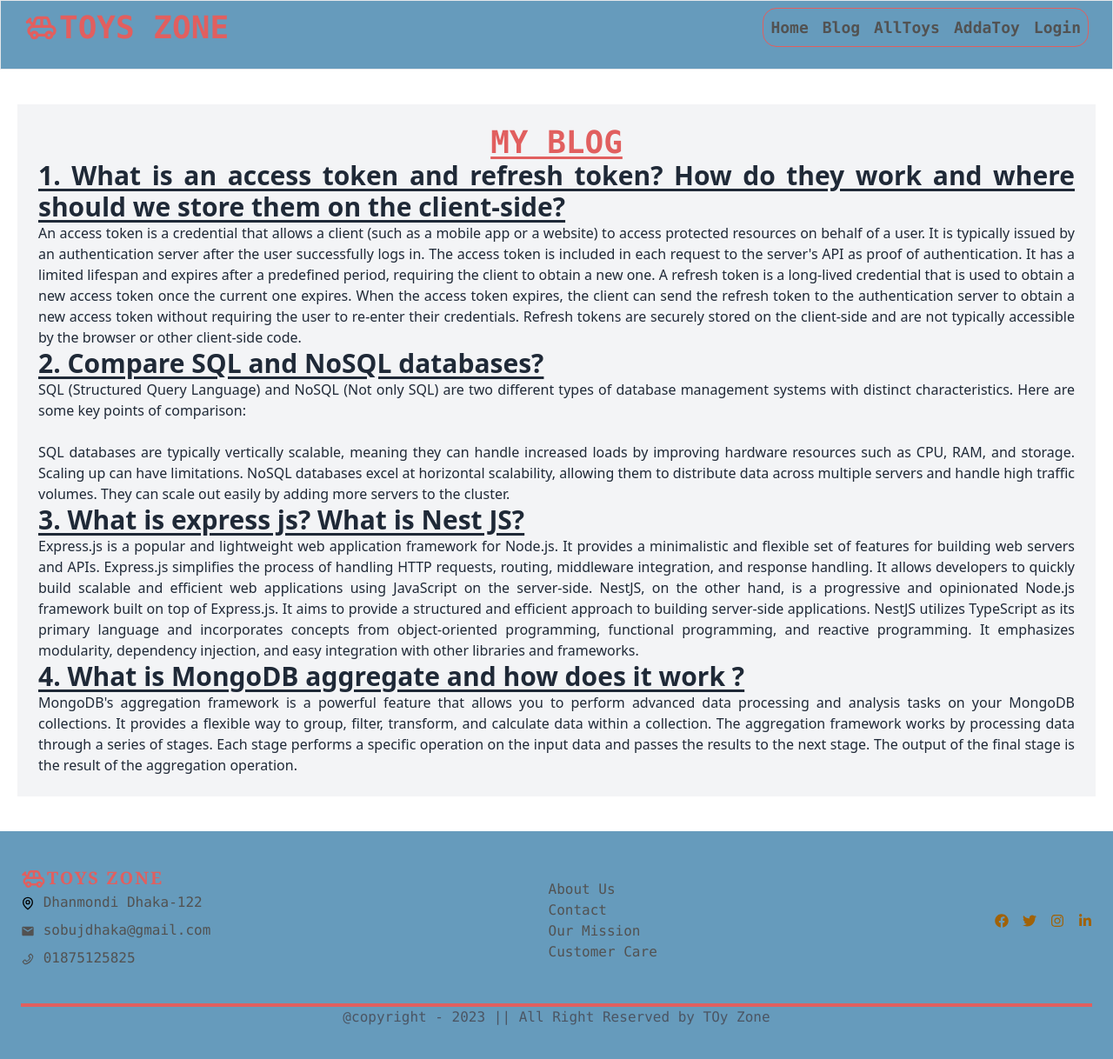
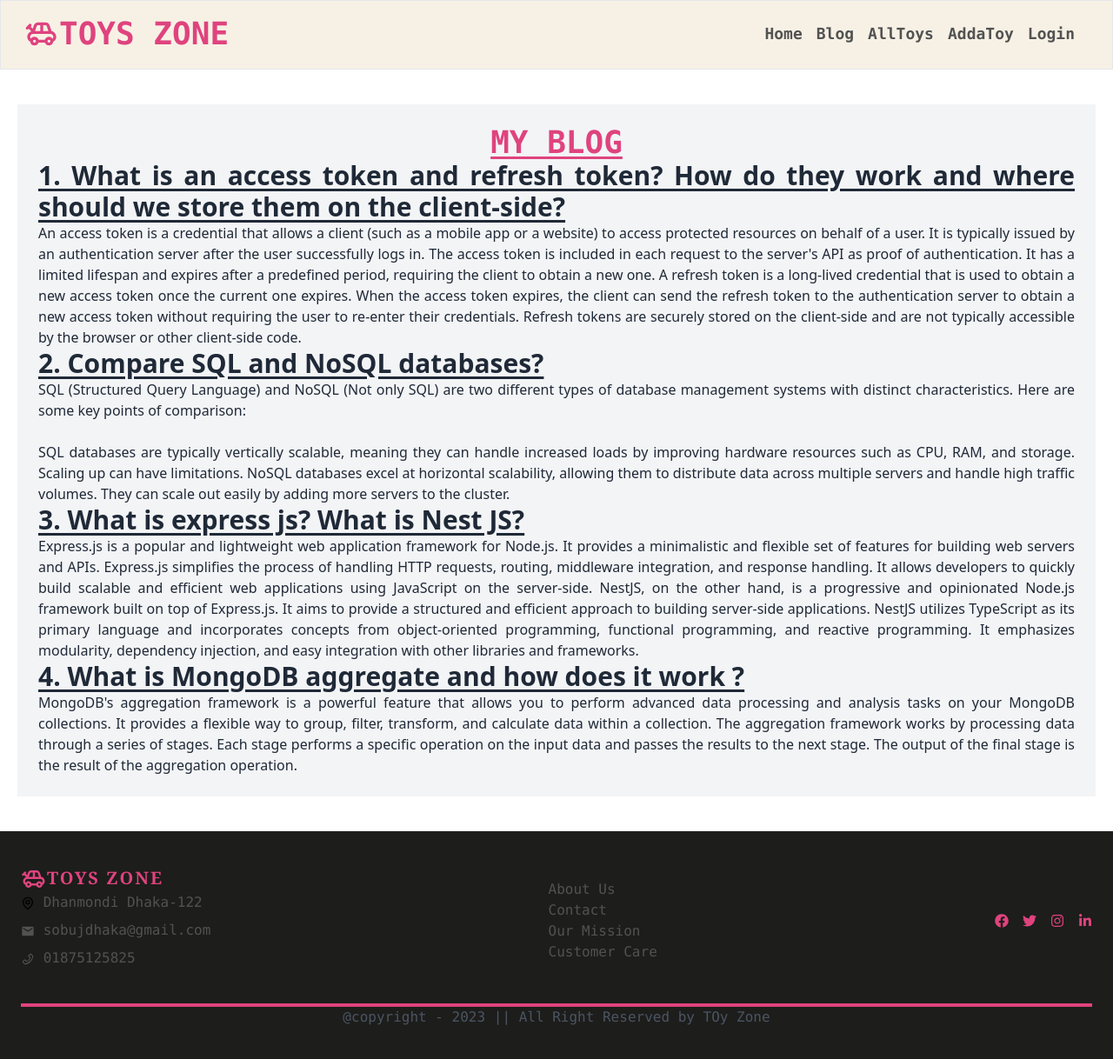
Before and after one commit to saifulaija/toys-zone-client, a React (Vite) app: page /blog in a window 1280 px wide. Shown: the top 1218 px of the page at 87% size. Built offline with nearby package versions, Linux system fonts and the light colour scheme; no server answers.

Commit message:
Design changed

```diff
--- a/src/components/About/About.jsx
+++ b/src/components/About/About.jsx
@@ -42,7 +42,7 @@ const About = () => {
               questions or need assistance with a particular subject, feel free
               to ask!
             </p>
-            <button className="primary-button bg-[#5A4C42] text-white">
+            <button className="primary-button bg-[#DF437E] text-white">
               Explore More{" "}
               <CiViewColumn className="inline-block"></CiViewColumn>{" "}
             </button>
--- a/src/components/AddToy/AddToy.jsx
+++ b/src/components/AddToy/AddToy.jsx
@@ -69,7 +69,7 @@ const AddToy = () => {
 
       <form
         onSubmit={handleSubmit(onSubmit)}
-        className=" flex md:w-1/2 flex-col  bg-[#669bbc] p-10 rounded-md space-y-4 mx-auto"
+        className=" flex md:w-1/2 flex-col  bg-[#1d1d1b] p-10 rounded-md space-y-4 mx-auto"
       >
         <input
           className="text-input outline-none border-2"
@@ -132,7 +132,7 @@ const AddToy = () => {
         />
 
         <input
-          className="submit-btn cursor-pointer bg-rose-500 px-4 tracking-widest uppercase font-bold text-white inline-block py-2 rounded-md"
+          className="submit-btn cursor-pointer bg-[#DF437E] px-4 tracking-widest uppercase font-bold text-white inline-block py-2 rounded-md"
           value="Post Job"
           type="submit"
         />
--- a/src/components/Footer/Footer.jsx
+++ b/src/components/Footer/Footer.jsx
@@ -12,13 +12,13 @@ import "./Footer.css";
 
 const Footer = () => {
   return (
-    <div className="w-ful bg-[#669bbc] p-6 font-mono md:p-6 h-[340px]">
+    <div className="w-ful bg-[#1d1d1b] p-6 font-mono md:p-6 h-[340px]">
       <footer className="my-container  mt-4">
         <div className=" text-neutral-600 font-mono  my_container space-y-2  md:flex items-center justify-between ">
           <div>
             <div className="flex">
-              <MdOutlineToys className="text-xl md:text-3xl text-[#e15f5f]"></MdOutlineToys>
-              <h1 className="text-xl md:3xl font-bold uppercase tracking-widest font-serif text-[#e15f5f]">
+              <MdOutlineToys className="text-xl md:text-3xl text-[#DF437E]"></MdOutlineToys>
+              <h1 className="text-xl md:3xl font-bold uppercase tracking-widest font-serif text-[#DF437E]">
                 toys zone
               </h1>
             </div>
@@ -45,7 +45,7 @@ const Footer = () => {
             <p>Our Mission</p>
             <p>Customer Care</p>
           </div>
-          <div className="flex text-yellow-700 gap-4">
+          <div className="flex text-[#DF437E] gap-4">
             <p>
               <FaFacebook></FaFacebook>
             </p>
@@ -61,7 +61,7 @@ const Footer = () => {
           </div>
         </div>
         <div className=" mt-6 md:mt-10 text-white">
-          <div className="h-1 my_container bg-[#e15f5f]"></div>
+          <div className="h-1 my_container bg-[#DF437E]"></div>
 
           <p className="text-center text-gray-600">
             @copyright - 2023 || All Right Reserved by TOy Zone
--- a/src/components/Login/Login.jsx
+++ b/src/components/Login/Login.jsx
@@ -91,7 +91,7 @@ const Login = () => {
 
         <div className=" mx-auto">
           <div className="hero-content flex-col ">
-            <div className=" border-2 rounded-md bg-[#335882] p-10  ">
+            <div className=" border-2 rounded-md bg-[#1d1d1b] p-10  ">
               <form onSubmit={handleLogin} className=" my_container">
 
 
@@ -122,7 +122,7 @@ const Login = () => {
                 </div>
                 <p className='text-yellow-600'>{error}</p>
                 <div className="form-control mt-6">
-                  <button className="btn btn-success tracking-widest mt-10 text-white">
+                  <button className="btn btn-success bg-[#DF437E] tracking-widest mt-10 text-white">
                     Login now{" "}
                     <AiOutlineLogin  className="ml-8 text-xl font-bold"></AiOutlineLogin>
                   </button>
--- a/src/components/MyToys/MyToys.jsx
+++ b/src/components/MyToys/MyToys.jsx
@@ -56,7 +56,7 @@ const MyToys = () => {
 
       <div className="text-end mb-6 me-4">
         <button
-          className="bg-rose-500 px-4 py-1 text-white rounded-lg"
+          className="bg-[#DF437E] px-4 py-1 text-white rounded-lg"
           onClick={() => setAsc(!asc)}
         >
           {asc ? "Price: High To Low" : "Price: Low To High"}
@@ -97,7 +97,7 @@ const MyToys = () => {
                 <td>{toy.rating}</td>
                 <td>
                   <Link to={`/update/${toy._id}`}>
-                    <button className="bg-[#f9ebdf] px-4 py-2 text-yellow-700 rounded-lg  font-bold uppercase ">
+                    <button className=" border-[2px] border-[#DF437E] px-4 text-yellow-700 rounded-lg  font-bold uppercase ">
                       Update{" "}
                       <GrUpdate className="inline-block text-yellow-700 ml-2"></GrUpdate>
                     </button>
@@ -106,7 +106,7 @@ const MyToys = () => {
                 <td>
                   <button
                     onClick={() => handleDelete(toy._id)}
-                    className="bg-[#f9ebdf] px-4 py-2 text-yellow-700 rounded-lg  font-bold uppercase "
+                    className=" border-[2px] border-[#DF437E] px-4 text-yellow-700 rounded-lg  font-bold uppercase "
                   >
                     Delete <FiDelete className="inline-block "></FiDelete>
                   </button>
--- a/src/components/Navbar/Navbar.jsx
+++ b/src/components/Navbar/Navbar.jsx
@@ -61,16 +61,16 @@ const Navbar = () => {
   );
 
   return (
-    <div className="w-full h-[80px] sticky top-0 z-30 border-[1px] bg-[#669bbc]">
+    <div className="w-full h-[80px] sticky top-0 z-30 border-[1px] bg-[#F7F1E5]">
       <div className=" my_container flex justify-between items-center p-2 ">
         <div className="flex items-center font-mono">
-          <MdOutlineToys className="text-[#e15f5f] text-[40px] "></MdOutlineToys>
-          <h1 className="text-[#e15f5f] font-mono  font-bold uppercase md:text-4xl">
+          <MdOutlineToys className="text-[#DF437E] text-[40px] "></MdOutlineToys>
+          <h1 className="text-[#DF437E] font-mono  font-bold uppercase md:text-4xl">
             Toys Zone
           </h1>
         </div>
 
-        <ul className="  p-2 border-[1px] border-[#e15f5f] rounded-2xl hidden md:flex space-x-4">{navItem}</ul>
+        <ul className=" p-4 hidden md:flex space-x-4">{navItem}</ul>
 
         <div onClick={handleNav} className="block md:hidden">
           {navOpen ? (
--- a/src/components/Service/Service.jsx
+++ b/src/components/Service/Service.jsx
@@ -8,7 +8,7 @@ AiFillCustomerService
 const Service = () => {
 
       return (
-            <div className='w-full bg-[#E5E4DF] p-16 '>
+            <div className='w-full p-16 '>
                   <h1 className='heading my-6'>our Service</h1>
                   <p className='text-center'>Toy Zone  during, and after a purchase or interaction. It involves addressing customer  inquiries, resolving issues, providing information, <br /> and ensuring customer satisfaction</p>
 
--- a/src/components/ShopCard/ShopCard.jsx
+++ b/src/components/ShopCard/ShopCard.jsx
@@ -25,7 +25,7 @@ const ShopCard = ({ toy }) => {
   };
 
   return (
-    <div className=" shadow-xl  rounded-lg font-mono border-[#e15f5f] outline-none bg-[#d4e6f5] ">
+    <div className=" shadow-xl  rounded-lg font-mono outline-none bg-[#F7F1E5] ">
       <div className=" p-4 flex items-center justify-center ">
         <img
           className="w-[300px] h-[200px] hover:scale-110 duration-100  rounded-lg shadow-xl"
@@ -47,7 +47,7 @@ const ShopCard = ({ toy }) => {
           </div>
           <div className="text-center py-2">
             <Link to={`/homeDetails/${toy?._id}`}>
-              <button onClick={handleTo} className=" outline-none text-white border-[#d4e6f5]  border-[1px] bg-[#e15f5f] hover:bg-opacity-60  px-2 rounded-full   shadow-2xl">
+              <button onClick={handleTo} className=" outline-none text-gray-500 border-[#DF437E]  border-[2px]   hover:bg-opacity-60  px-2 rounded-lg   shadow-2xl">
                 {" "}
                 View details{" "}
                 <FaLocationArrow className="inline-block"></FaLocationArrow>{" "}
--- a/src/components/Update/Update.jsx
+++ b/src/components/Update/Update.jsx
@@ -51,12 +51,12 @@ const Update = () => {
   }
 
   return (
-    <div className="w-full md:p-20">
+    <div className="w-full p-6 md:p-20">
       <h1 className="heading py-10 "> You Can Update Toy</h1>
 
       <form
         onSubmit={handleSubmit(onSubmit)}
-        className=" bg-[#669bbc] rounded-xl flex w-full md:w-1/2 flex-col p-10 shadow-2xl space-y-4 mx-auto"
+        className=" bg-[#1d1d1b] rounded-xl flex w-full md:w-1/2 flex-col p-10 shadow-2xl space-y-4 mx-auto"
       >
         <div className="flex flex-col">
           <label className="text-neutral-300 font-bold font-mono">Price</label>
--- a/src/components/ViewDetails/ViewDetails.jsx
+++ b/src/components/ViewDetails/ViewDetails.jsx
@@ -29,12 +29,12 @@ const ViewDetails = () => {
             <h1 className='heading p-8'>The details of {toyName}</h1>
 
 
-             <div className='  bg-[#335882] mx-auto text-white md:flex justify-between p-6 md:p-20 rounded-md gap-8 space-y-6 md:space-y-0 items-center max-w-[800px]'>
+             <div className='bg-[#1d1d1b]  mx-auto text-white md:flex justify-between p-6 md:p-20 rounded-md gap-8 space-y-6 md:space-y-0 items-center w-full md:max-w-[800px]'>
                   <div className='w-full md:w-1/2'>
                         <img className='w-[400px] shadow-2xl rounded-lg'  src={image} alt="" />
                   </div>
 
-                  <div className=' w-full md:w-1/2'>
+                  <div className='w-full md:w-1/2'>
                         <p>Toy Name: {toyName}</p>
                         <p>seller: {name}</p>
                         <p><HiOutlineMail className='inline-block'></HiOutlineMail> {email} </p>
--- a/src/index.css
+++ b/src/index.css
@@ -11,7 +11,7 @@
             @apply font-semibold text-[18px] font-mono text-neutral-600
       }
       .heading{
-            @apply text-center text-[#e15f5f] font-bold text-xl md:text-4xl uppercase font-mono  underline underline-offset-4
+            @apply text-center text-[#DF437E] font-bold text-xl md:text-4xl uppercase font-mono  underline underline-offset-4
 
       }
 
@@ -20,7 +20,7 @@
 
       }
       .primary-button{
-            @apply  px-4 py-2 rounded-full text-white  font-semibold font-mono bg-[#e15f5f]  tracking-widest transition duration-200
+            @apply  px-4 py-2 rounded-full text-white  font-semibold font-mono bg-[#DF437E]  tracking-widest transition duration-200
       }
       .primary-color{
             @apply bg-[#ffddd2]
@@ -33,12 +33,12 @@
       }
 
       .secondary-button{
-            @apply px-8 text-teal-900 outline-none border border-yellow-700 hover:bg-[#669bbc] duration-300 uppercase tracking-widest font-bold   rounded-full py-2
+            @apply px-8  outline-none border-[2px] border-[#DF437E] uppercase tracking-widest font-bold   rounded-full py-2
       }
       .new{
             @apply text-yellow-700 uppercase font-semibold
       }
       .service{
-            @apply shadow-md border-dashed border border-orange-300 p-6 bg-[#ECE8DE] hover:-translate-y-10 transition duration-200 space-y-6 rounded-md
+            @apply shadow-md border-dashed border border-orange-300 p-6 bg-[#F7F1E5] hover:-translate-y-10 transition duration-200 space-y-6 rounded-md
       }
 }
```
Also changed, not shown: src/components/AllToys/AllToys.jsx (+4 -4 lines).
